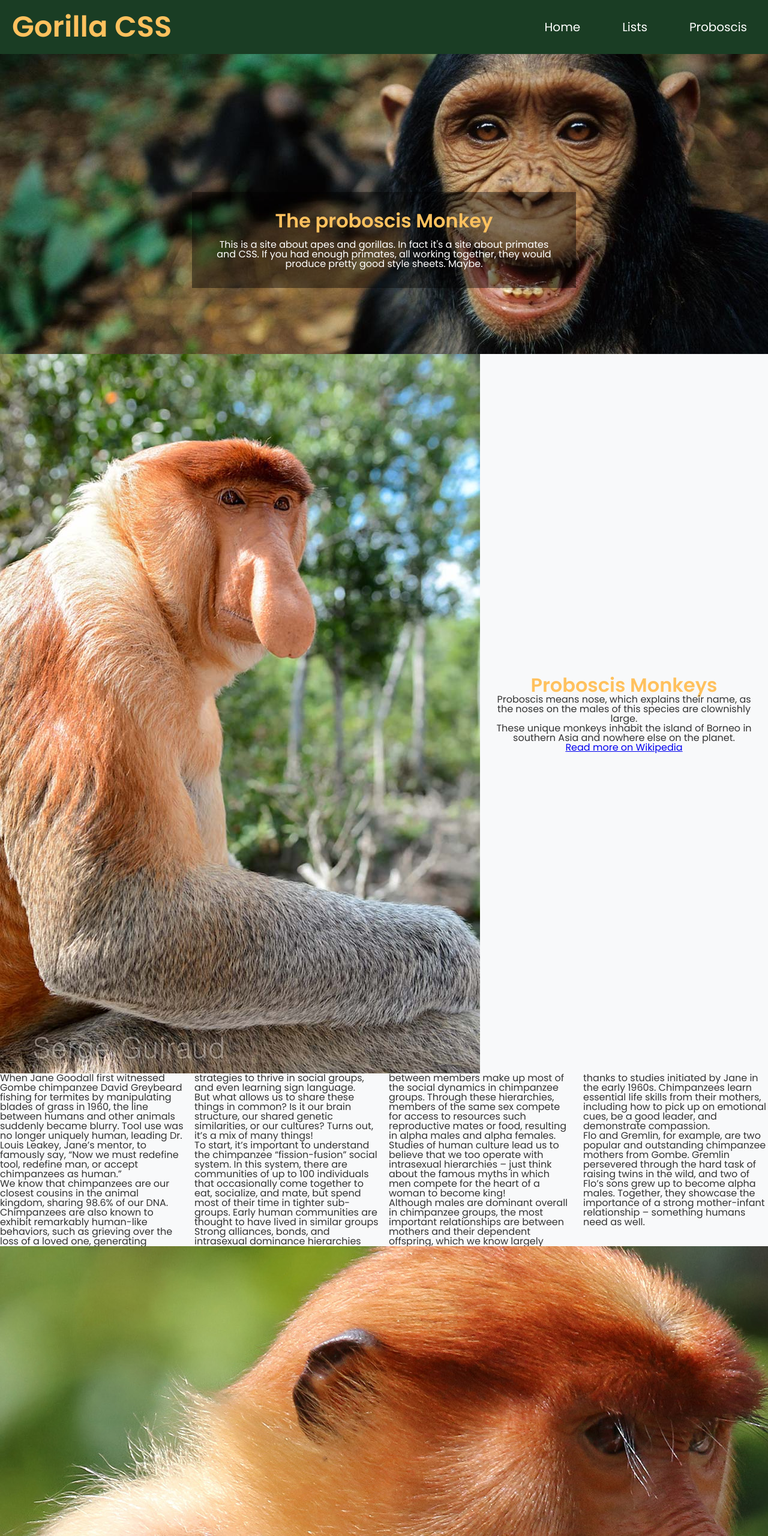
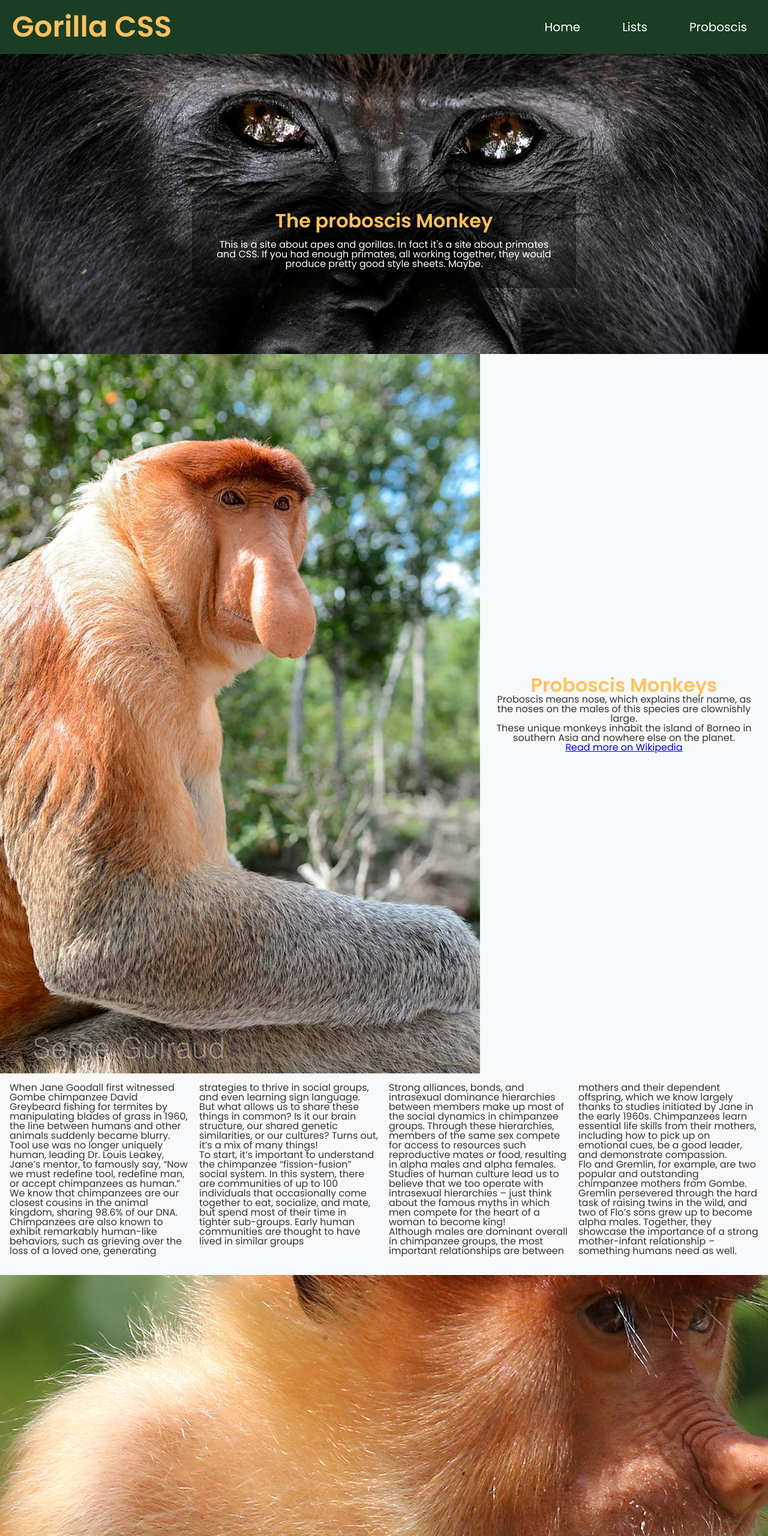
Before and after one commit to isi-walker/B3-CSS-exercise-01-sanscss, a plain HTML site: page 01-proboscis.html in a window 1280 px wide. Shown: the top 2560 px of the page at 60% size. Drawn offline with Linux system fonts and the light colour scheme.

Commit message:
Optimisation 10/02/2020

```diff
--- a/01-proboscis.html
+++ b/01-proboscis.html
@@ -2,6 +2,7 @@
 <html lang="en" dir="ltr">
   <head>
     <meta charset="utf-8">
+    <meta name="viewport" content="width=device-width, initial-scale=1">
     <link rel="apple-touch-icon" sizes="180x180" href="images/logos-n-icons/favs/apple-touch-icon.png">
     <link rel="icon" type="image/png" sizes="32x32" href="images/logos-n-icons/favs/favicon-32x32.png">
     <link rel="icon" type="image/png" sizes="16x16" href="images/logos-n-icons/favs/favicon-16x16.png">
@@ -11,7 +12,7 @@
     <meta name="msapplication-TileColor" content="#da532c">
     <meta name="msapplication-config" content="images/logos-n-icons/favs/browserconfig.xml">
     <meta name="theme-color" content="#ffffff">
-    <title>Page one</title>
+    <title>Gorilla focus</title>
     <link rel="stylesheet" href="css/reset.css">
     <link rel="stylesheet" href="css/typo.css">
     <link rel="stylesheet" href="css/apesv2.css">
@@ -47,7 +48,7 @@
   <a href="#main-menu-toggle" class="backdrop" hidden></a>
 </header>
 
-  <div class="hero">
+  <div class="hero-prob">
     <div class="introduction">
       <h2>The proboscis Monkey</h2>
       <p>This is a site about apes and gorillas. In fact it's a site about primates and CSS. If you had enough primates, all working together, they would produce pretty good style sheets. Maybe.</p>
--- a/css/apesv2.css
+++ b/css/apesv2.css
@@ -24,6 +24,10 @@ header {
     text-decoration: none;
 }
  */
+
+ /* Menu */
+
+
 .menu-toggle .burger-breads span {
     display: block;
     width: 33px;
@@ -203,7 +207,8 @@ Horizontal menu
     .main-menu a:hover,
     .main-menu a:focus {
         background: none; /* Remove background from off-canvas styling */
-        color: #c00;
+        color: #FFC15E;
+        text-decoration: none;
     }
 }
 
@@ -349,7 +354,7 @@ Horizontal menu
 
 footer {
     display: flex;
-    background-color: #333333;
+    background-color: #0F1914;
     color : #ffffff;
     padding: 20px;
     align-items: center;
@@ -451,6 +456,15 @@ footer li {
 
 /* Proboscis Page */
 
+.hero-prob {
+    background-image: url("../images/md/md-image-23.jpg");
+    background-color: #cccccc;
+    height: 500px;
+    background-position: center;
+    background-repeat: no-repeat;
+    background-size: cover;
+}
+
 .dossier-top {
     display: flex;
 }
@@ -459,13 +473,18 @@ footer li {
 .section-content {
     display: block;
     column-count: 4;
+    padding: 1em;
 }
 
 .strip-image img {
     width: 2000px;
-    height: 1000px;
+    height: 500px;
     object-fit: cover;
     overflow: hidden;
+}
+
+.strip-image {
+    margin: 1em 0 1em 0;
 }
 
 .dossier-top-content {
```
Also changed, not shown: index.html (+1 -1 lines), list.html (+1 -0 lines), images/md/md-image-23.jpg (added).
